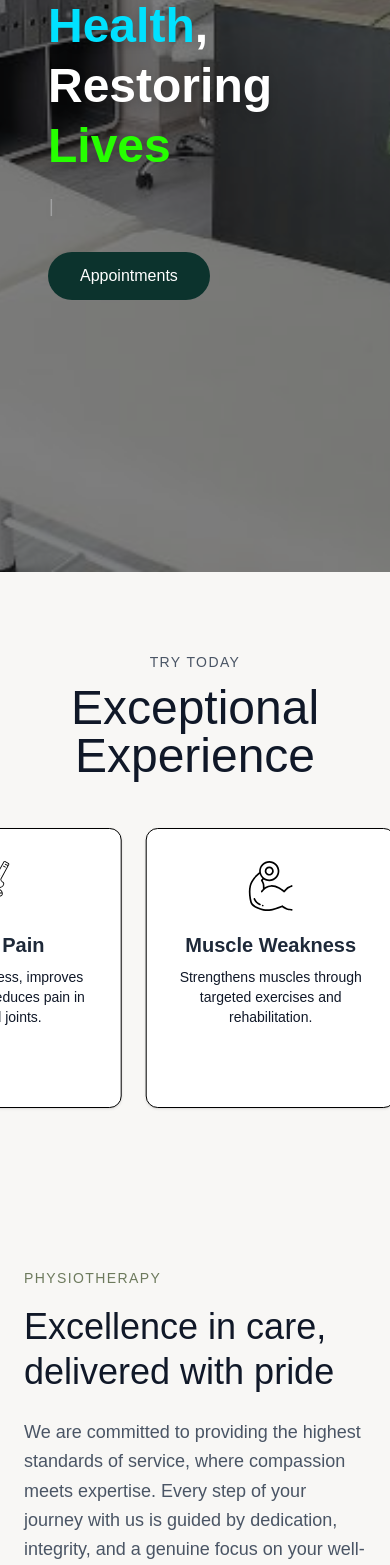
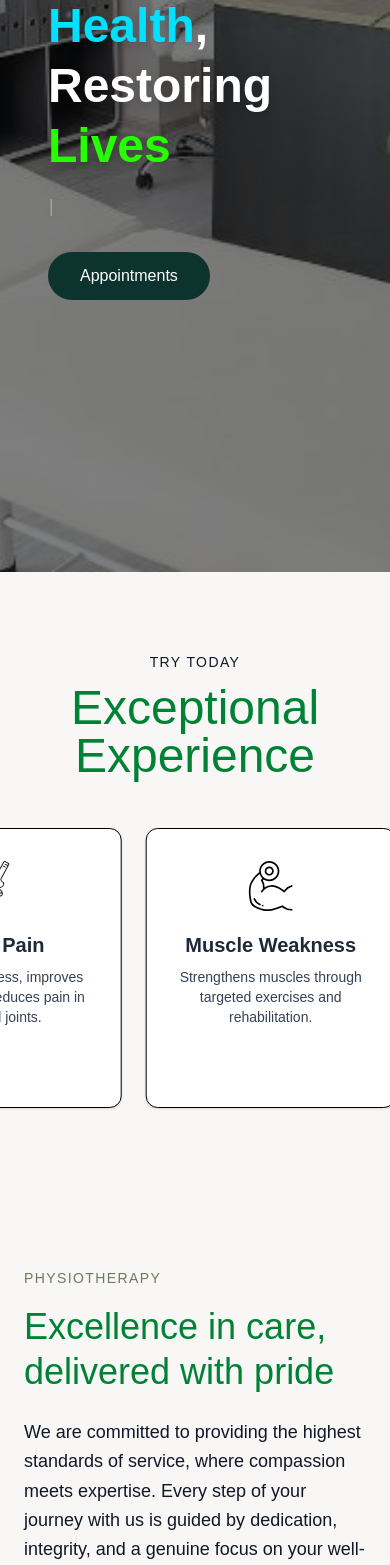
Before and after one commit to anchalsahani/advikaphysiotherapyclinic, a Next.js app: page / in a window 390 px wide. Shown: the part 432-1997 px from the top of the page. Built offline with nearby package versions, Linux system fonts and the light colour scheme; a web font is replaced by a local one.

Commit message:
content changed

```diff
--- a/app/components/AboutSection.tsx
+++ b/app/components/AboutSection.tsx
@@ -1,6 +1,20 @@
+"use client";
+
 import Image from "next/image";
+import { motion, useAnimation } from "framer-motion";
+import { useEffect } from "react";
 
 export default function AboutSection() {
+  const controls = useAnimation();
+
+  useEffect(() => {
+    controls.start({
+      opacity: 1,
+      y: 0,
+      transition: { duration: 1, ease: "easeOut" },
+    });
+  }, [controls]);
+
   return (
     <section className="bg-[#f8f7f5] py-20">
       <div className="max-w-7xl mx-auto px-6 md:px-12 grid md:grid-cols-2 items-stretch gap-12">
@@ -10,36 +24,49 @@ export default function AboutSection() {
             <p className="uppercase text-sm tracking-widest text-[#6d7a5d] mb-4">
               Physiotherapy
             </p>
-      <h2 className="text-4xl md:text-6xl font-libertinus text-gray-900 mb-6 leading-tight">
+
+            {/* Animated Heading */}
+            <motion.h2
+              className="text-4xl md:text-6xl font-libertinus text-green-700 mb-6 leading-tight"
+              initial={{ opacity: 0, y: 30 }}
+              animate={controls}
+              whileHover={{ scale: 1.05, color: "#16a34a" }}
+            >
               Excellence in care, <br /> delivered with pride
-      </h2>
-      <p className="text-gray-600 text-lg leading-relaxed mb-6">
-        We are committed to providing the highest standards of service, where compassion meets expertise. Every step of your journey with us is guided by dedication, integrity, and a genuine focus on your well-being.
+            </motion.h2>
+
+            <p className="text-gray-900 text-lg leading-relaxed mb-6">
+              We are committed to providing the highest standards of service,
+              where compassion meets expertise. Every step of your journey with
+              us is guided by dedication, integrity, and a genuine focus on your
+              well-being.
             </p>
           </div>
 
-    {/* Bottom Image (aligned with right image base) */}
-    <div className="relative w-full h-[250px] md:h-[300px] rounded overflow-hidden shadow-lg">
+          {/* Bottom Image with overlay */}
+          <div className="relative w-full h-[250px] md:h-[300px] rounded overflow-hidden shadow-lg group">
             <Image
               src="/about-2.webp"
               alt="Additional Physiotherapy"
               fill
               className="object-cover"
             />
+            {/* Shadow overlay */}
+            <div className="absolute inset-0 bg-black/30 transition-opacity duration-300 group-hover:opacity-0"></div>
           </div>
         </div>
 
-  {/* Right Image */}
-  <div className="relative w-full h-[500px] rounded overflow-hidden shadow-lg">
+        {/* Right Image with overlay */}
+        <div className="relative w-full h-[500px] rounded overflow-hidden shadow-lg group">
           <Image
             src="/about-1.avif"
             alt="Physiotherapy Session"
             fill
             className="object-cover"
           />
+          <div className="absolute inset-0 bg-black/30 transition-opacity duration-300 group-hover:opacity-0"></div>
         </div>
       </div>
-
     </section>
   );
 }
--- a/app/components/Navbar.tsx
+++ b/app/components/Navbar.tsx
@@ -82,7 +82,7 @@ export default function Navbar() {
             <Link href="/" className="flex items-center">
               <div className="relative h-16 flex items-center">
                  <Image
-                  src={isScrolled ? "/logo1.png" : "/logo1.png"}
+                  src={isScrolled ? "/logomain.png" : "/logomain.png"}
                   alt="Advika Physiotherapy Clinic Logo"
                   width={160}
                   height={64}
--- a/app/components/ServiceList.tsx
+++ b/app/components/ServiceList.tsx
@@ -1,4 +1,19 @@
+"use client";
+
+import { motion, useAnimation } from "framer-motion";
+import { useEffect } from "react";
+
 export default function ServiceList() {
+  const controls = useAnimation();
+
+  useEffect(() => {
+    controls.start({
+      opacity: 1,
+      y: 0,
+      transition: { duration: 1, ease: "easeOut" },
+    });
+  }, [controls]);
+
   const services = [
     {
       number: "01",
@@ -21,47 +36,64 @@ export default function ServiceList() {
   ];
 
   return (
-    <section className="bg-white py-20">
+    <section className="bg-[#f8f7f5] py-20">
       <div className="max-w-7xl mx-auto px-10 md:px-15">
         {/* Subtitle */}
-        <p className="uppercase text-sm tracking-widest text-gray-600 mb-3">
+        <motion.p
+          className="uppercase text-sm tracking-widest text-green-900 mb-3"
+          initial={{ opacity: 0, y: 20 }}
+          animate={controls}
+        >
           What we offer
-        </p>
+        </motion.p>
 
         {/* Title */}
-        <h2 className="text-4xl md:text-6xl font-libertinus text-gray-900 mb-15">
+        <motion.h2
+          className="text-4xl md:text-6xl font-libertinus text-green-700 mb-15"
+          initial={{ opacity: 0, y: 30 }}
+          animate={controls}
+          whileHover={{ scale: 1.02, color: "#16a34a" }}
+        >
           Exceptional Physiotherapy <br /> Care for Your Wellness
-        </h2>
+        </motion.h2>
 
-        <hr className="border-gray-300 mb-12" />
+        <motion.hr
+          className="border-green-300 mb-12"
+          initial={{ opacity: 0 }}
+          animate={controls}
+        />
 
         {/* Service Items */}
         <div className="space-y-12">
           {services.map((service, index) => (
-            <div
+            <motion.div
               key={index}
-              className="group flex flex-col md:flex-row md:items-center md:justify-between border-b border-gray-200 pb-8 transition"
+              className="group flex flex-col md:flex-row md:items-center md:justify-between border-b border-green-200 pb-8 transition"
+              initial={{ opacity: 0, y: 30 }}
+              animate={controls}
+              whileHover={{ scale: 1.02 }}
+              transition={{ duration: 0.5, delay: index * 0.2 }}
             >
               {/* Left - Number & Title */}
               <div className="flex items-center space-x-6 mb-4 md:mb-0">
-                <span className="text-6xl font-extralight text-[#bfc2bb] transition-colors duration-300 group-hover:text-[#0c332d]">
+                <span className="text-6xl font-extralight text-green-200 transition-colors duration-300 group-hover:text-green-900">
                   {service.number}
                 </span>
-                <h3 className="text-3xl font-medium text-gray-800 transition-colors duration-300 group-hover:text-[#0c332d]">
+                <h3 className="text-3xl font-medium text-green-800 transition-colors duration-300 group-hover:text-green-900">
                   {service.title}
                 </h3>
               </div>
 
               {/* Right - Description + Arrow */}
               <div className="flex items-center justify-between md:w-2/3">
-                <p className="text-gray-900 text-base leading-relaxed transition-colors duration-300 group-hover:text-[#0c332d]">
+                <p className="text-green-900 text-base leading-relaxed transition-colors duration-300 group-hover:text-green-800">
                   {service.description}
                 </p>
-                <button className="ml-4 w-10 h-10 flex items-center justify-center rounded-full border border-[#3fafa4] text-[#3fafa4] hover:bg-[#3fafa4] hover:text-white transition">
+                <button className="ml-4 w-10 h-10 flex items-center justify-center rounded-full border border-green-400 text-green-400 hover:bg-green-400 hover:text-white transition">
                   →
                 </button>
               </div>
-            </div>
+            </motion.div>
           ))}
         </div>
       </div>
--- a/app/components/Services.tsx
+++ b/app/components/Services.tsx
@@ -1,7 +1,8 @@
 "use client";
 
 import Image from "next/image";
-import { motion } from "framer-motion";
+import { motion, useAnimation } from "framer-motion";
+import { useEffect, useState } from "react";
 
 export default function Services() {
   const services = [
@@ -61,32 +62,56 @@ export default function Services() {
     },
   ];
 
+  const controls = useAnimation();
+  const [paused, setPaused] = useState(false);
+
+  // Run animation on mount
+  useEffect(() => {
+    controls.start({
+      opacity: 1,
+      y: 0,
+      transition: { duration: 1, ease: "easeOut" },
+    });
+  }, [controls]);
+
   return (
     <section className="bg-[#f8f7f5] py-20 overflow-hidden">
       <div className="max-w-6xl mx-auto px-6 md:px-12 text-center">
         {/* Subtitle */}
-        <p className="text-sm tracking-widest text-gray-600 mb-3 uppercase">
+        <p className="text-sm tracking-widest text-gray-900 mb-3 uppercase">
           Try Today
         </p>
 
-        {/* Title */}
-        <h2 className="text-5xl md:text-7xl font-libertinus text-gray-900 mb-12">
+        {/* Title with entry + hover effect */}
+        <motion.h2
+          className="text-5xl md:text-7xl font-libertinus text-green-700 mb-12"
+          initial={{ opacity: 0, y: 30 }}
+          animate={controls}
+          whileHover={{ scale: 1.05, color: "#16a34a" }}
+        >
           Exceptional Experience
-        </h2>
+        </motion.h2>
 
         {/* Carousel */}
         <motion.div
           className="flex gap-6"
-          animate={{ x: ["0%", "-100%"] }}
-          transition={{ repeat: Infinity, duration: 15, ease: "linear" }}
+          animate={{ x: paused ? 0 : ["0%", "-100%"] }}
+          transition={{
+            repeat: paused ? 0 : Infinity,
+            duration: 15,
+            ease: "linear",
+          }}
+          onMouseEnter={() => setPaused(true)}
+          onMouseLeave={() => setPaused(false)}
         >
-          {/* Duplicate list so it loops seamlessly */}
           {[...services, ...services].map((service, index) => (
             <div
               key={index}
-              className="min-w-[250px] bg-white border-1 shadow-sm rounded-xl p-8 hover:shadow-lg transition"
+              className="min-w-[250px] bg-white border-1 shadow-sm rounded-xl p-8
+                         transition-all duration-300 ease-in-out
+                         hover:bg-green-100 hover:shadow-lg hover:scale-105"
             >
-              <div className="flex justify-center mb-5">
+              <div className="flex justify-center mb-5 transition-transform duration-300 group-hover:scale-110">
                 <Image
                   src={service.icon}
                   alt={service.title}
@@ -95,10 +120,12 @@ export default function Services() {
                   className="object-contain"
                 />
               </div>
-              <h3 className="text-xl font-semibold text-gray-800 mb-2">
+              <h3 className="text-xl font-semibold text-gray-800 mb-2 group-hover:text-green-900 transition-colors">
                 {service.title}
               </h3>
-              <p className="text-gray-900 text-sm">{service.description}</p>
+              <p className="text-gray-700 text-sm group-hover:text-green-800 transition-colors">
+                {service.description}
+              </p>
             </div>
           ))}
         </motion.div>
--- a/app/components/Testimonials.tsx
+++ b/app/components/Testimonials.tsx
@@ -25,13 +25,14 @@ export default function Testimonials() {
     },
     {
       quote:
-        "I recently had the pleasure of receiving treatment from Dr. Swati Sharma and I cannot recommend her highly enough.My mobility and discomfort have significantly improved thanks to her accurate and efficient hands-on approaches. In addition to her technical abilities, she possesses compassion and attentiveness, fostering a comforting and supporting environment. If you’re struggling with cervical pain, I highly recommend Dr. Swati Sharma.",
+        "I recently had the pleasure of receiving treatment from Dr. Swati Sharma and I cannot recommend her highly enough. My mobility and discomfort have significantly improved thanks to her accurate and efficient hands-on approaches. In addition to her technical abilities, she possesses compassion and attentiveness, fostering a comforting and supporting environment. If you’re struggling with cervical pain, I highly recommend Dr. Swati Sharma.",
       name: "Prachi Malik",
       image: "/png",
     },
   ];
 
   const [current, setCurrent] = useState(0);
+  const [paused, setPaused] = useState(false);
 
   const nextTestimonial = () => {
     setCurrent((prev) => (prev + 1) % testimonials.length);
@@ -41,23 +42,28 @@ export default function Testimonials() {
     setCurrent((prev) => (prev - 1 + testimonials.length) % testimonials.length);
   };
 
-  // Auto-slide every 5 seconds
+  // Auto-slide every 2s (faster)
   useEffect(() => {
-    const timer = setInterval(() => {
-      nextTestimonial();
-    }, 2000); // 5s
-
-    return () => clearInterval(timer); // cleanup
-  }, []);
+    if (!paused) {
+      const timer = setInterval(nextTestimonial, 2000); // 2 seconds
+      return () => clearInterval(timer);
+    }
+  }, [paused]);
 
   return (
     <section className="bg-[#f8f7f5] py-20 relative overflow-hidden">
       <div className="max-w-4xl mx-auto px-6 text-center">
-        <h2 className="text-4xl md:text-6xl font-libertinus text-gray-900 mb-12">
+        {/* Title */}
+        <motion.h2
+          className="text-4xl md:text-6xl font-libertinus text-green-700 mb-12"
+          initial={{ opacity: 0, y: 30 }}
+          animate={{ opacity: 1, y: 0, transition: { duration: 1 } }}
+          whileHover={{ scale: 1.05, color: "#16a34a" }}
+        >
           What our patients say
-        </h2>
+        </motion.h2>
 
-        {/* Testimonial Card with Animation */}
+        {/* Testimonial Card */}
         <div className="relative h-[300px] md:h-[350px] flex items-center justify-center">
           <AnimatePresence mode="wait">
             <motion.div
@@ -66,14 +72,16 @@ export default function Testimonials() {
               animate={{ opacity: 1, x: 0 }}
               exit={{ opacity: 0, x: -50 }}
               transition={{ duration: 0.6, ease: "easeInOut" }}
-              className="absolute bg-white shadow-lg rounded-lg p-10 w-full"
+              className="absolute bg-white shadow-lg rounded-xl p-10 w-full hover:scale-105 transition-transform duration-300"
+              onMouseEnter={() => setPaused(true)}
+              onMouseLeave={() => setPaused(false)}
             >
-              <p className="text-xl md:text-2xl text-gray-700 italic leading-relaxed mb-8">
+              <p className="text-xl md:text-2xl text-[#1e3a8a] italic leading-relaxed mb-8 group-hover:text-[#2563eb] transition-colors">
                 “{testimonials[current].quote}”
               </p>
 
               <div className="flex items-center justify-center gap-4">
-                <div className="w-16 h-16 relative rounded-full overflow-hidden">
+                <div className="w-16 h-16 relative rounded-full overflow-hidden transition-transform duration-300 hover:scale-110">
                   <Image
                     src={testimonials[current].image}
                     alt={testimonials[current].name}
@@ -82,7 +90,7 @@ export default function Testimonials() {
                   />
                 </div>
                 <div className="text-left">
-                  <h3 className="text-lg font-semibold text-gray-900">
+                  <h3 className="text-lg font-semibold text-[#1e3a8a] group-hover:text-[#2563eb] transition-colors">
                     {testimonials[current].name}
                   </h3>
                 </div>
@@ -95,13 +103,13 @@ export default function Testimonials() {
         <div className="flex justify-center gap-6 mt-10">
           <button
             onClick={prevTestimonial}
-            className="w-10 h-10 flex items-center justify-center rounded-full border border-gray-400 hover:bg-[#6d7a5d] hover:text-white transition"
+            className="w-10 h-10 flex items-center justify-center rounded-full border border-[#2563eb] text-[#2563eb] hover:bg-[#2563eb] hover:text-white transition"
           >
             ←
           </button>
           <button
             onClick={nextTestimonial}
-            className="w-10 h-10 flex items-center justify-center rounded-full border border-gray-400 hover:bg-[#6d7a5d] hover:text-white transition"
+            className="w-10 h-10 flex items-center justify-center rounded-full border border-[#2563eb] text-[#2563eb] hover:bg-[#2563eb] hover:text-white transition"
           >
             →
           </button>
```
Also changed, not shown: 1 other file (tests, documents, lock files or other folders). Lines whose indentation alone changed are shown as unchanged.
